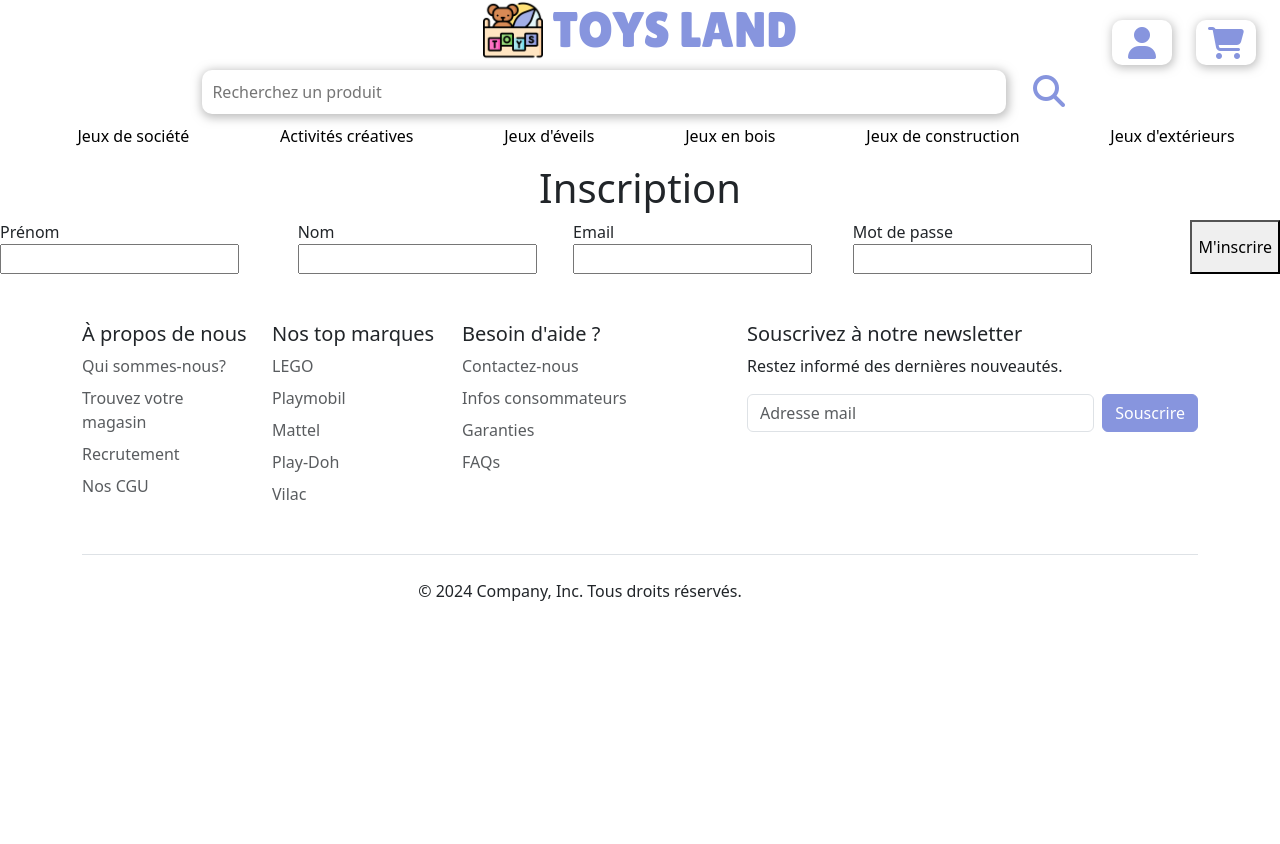
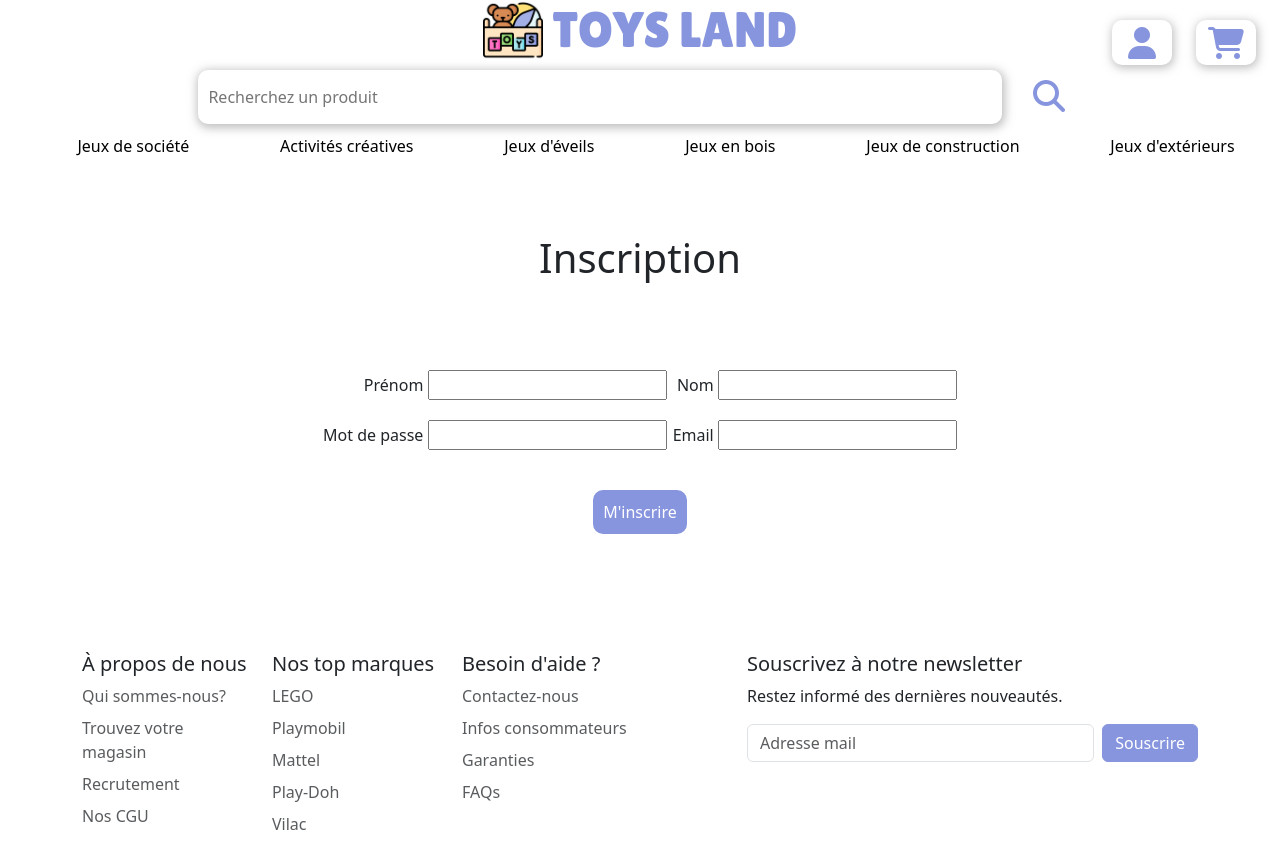
Before and after one commit to morganencr/projet_catalogue, a PHP site: page /inscription.php in a window 1280 px wide. Shown: the top 844 px of the page. Before the commit the page ends 601 px from the top, so only its background shows below. Run offline with PHP 8.4, Linux system fonts and the light colour scheme.

Commit message:
css connexion inscription

```diff
--- a/php/connexion.php
+++ b/php/connexion.php
@@ -86,11 +86,11 @@ if(isset($_SESSION["error"])){
 ?>
 <form class="formulaire-connexion" method="post">
     <div id="container">
-    <div>
+    <div id="email">
         <label for="email">Email</label>
-        <input type="email" name="email" id="email" required>
+        <input type="email" name="email" class="email" required>
     </div>
-    <div>
+    <div id="mdp">
         <label for="pass">Mot de passe</label>
     <input type="password" name="pass" id="pass" required>
     </div>
--- a/php/inscription.php
+++ b/php/inscription.php
@@ -81,12 +81,20 @@ if(isset($_SESSION["error"])){
     // Cette boucle là est standard on l'affiche partout où on veut afficher un message
 }
 ?>
-<form method="post">
+<form id ="formulaire-inscription"method="post">
     <!-- j'enlève l'action du formulaire car je vais le traiter dans le même fichier -->
+     <div id="container-inscription">
+        <div id="colonne1">
     <div>
         <label for="firstname">Prénom</label>
         <input type="text" name="firstname" id="firstname" >
     </div>
+    <div>
+        <label for="pass">Mot de passe</label>
+        <input type="password" name="pass" id="pass">
+    </div>
+    </div>
+    <div id="colonne2">
     <div>
         <label for="name">Nom</label>
         <input type="text" name="name" id="name" >
@@ -95,11 +103,11 @@ if(isset($_SESSION["error"])){
         <label for="email">Email</label>
         <input type="email" name="email" id="email">
     </div>
-    <div>
-        <label for="pass">Mot de passe</label>
-    <input type="password" name="pass" id="pass">
     </div>
+    </div>
+    <div id="bouton-inscription">
     <button type="submit">M'inscrire</button>
+    </div>
 </form>
 </body>
 </html>
--- a/php/login-signup.css
+++ b/php/login-signup.css
@@ -1,5 +1,8 @@
+/*CONNEXION*/
+
 h1 {
     text-align: center;
+    margin-top: 60px;
 }
 
 .formulaire-connexion {
@@ -27,4 +30,75 @@ h1 {
     display:flex;
     justify-content: center;
     margin-top:20px;
+    margin-bottom: 100px;
 }
+
+
+#email input:focus {
+    outline: none;
+}
+
+#mdp input:focus {
+    outline: none;
+}
+
+button {
+    background-color: #8795de;
+    border:none;
+    padding: 10px;
+    border-radius: 10px;
+    color: white;
+}
+
+button:hover {
+    background-color: #0B5ED7;
+}
+
+#inscription a:hover {
+    text-decoration: underline;
+}
+
+/* INSCRIPTION*/
+
+#formulaire-inscription {
+    display:flex;
+    flex-direction: column;
+    width:100%;
+}
+
+#container-inscription {
+    display:flex;
+    flex-direction: row;
+    align-items: flex-end;
+    margin:auto;
+    height: 20vh;
+    width: 50%;
+    justify-content: space-around;
+}
+
+#container-inscription input {
+    outline: none;
+}
+
+#colonne1 {
+    display:flex;
+    flex-direction: column;
+    align-items: flex-end;
+    height: 10vh;
+    justify-content: space-between;
+}
+
+#colonne2 {
+    display:flex;
+    flex-direction: column;
+    align-items: flex-end;
+    height: 10vh;
+    justify-content: space-between;
+}
+#bouton-inscription {
+    width:100%;
+    display:flex;
+    justify-content: center;
+    margin-top: 40px;
+    margin-bottom: 70px;
+}
```
